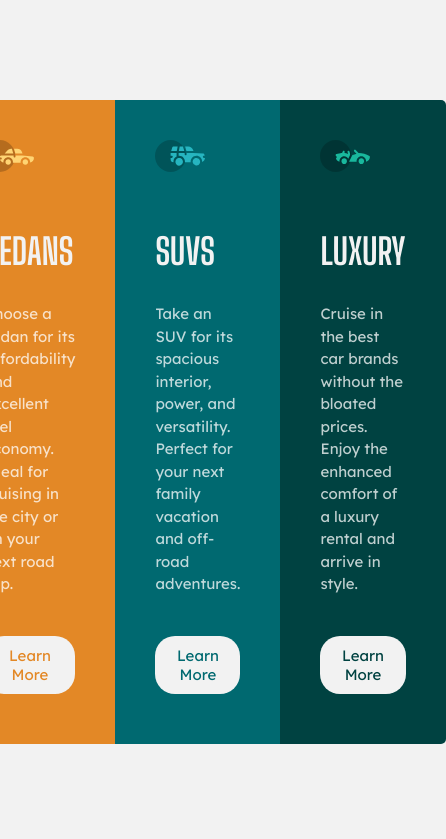
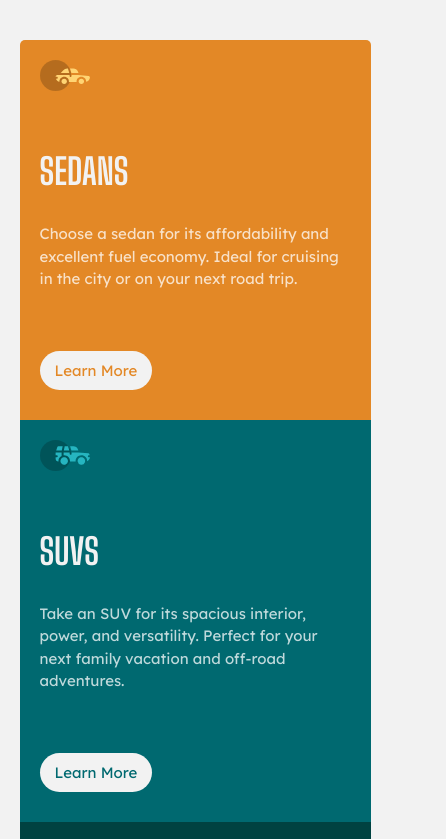
Before and after one commit to WangaiJM/3-column-component, a plain HTML site: page index.html in a window 390 px wide. Shown: the top 839 px of the page, 446 px wide, since content can reach past the window. Drawn offline with Linux system fonts and the light colour scheme.

Commit message:
mobile and final solution

```diff
--- a/css/style.css
+++ b/css/style.css
@@ -31,7 +31,6 @@ body {
   border-radius: 0.5rem;
   display: flex;
   width: 84rem;
-  min-height: 50vh;
 }
 .card {
   padding: 4rem;
@@ -73,7 +72,7 @@ body {
   color: var(--paragraphs);
 }
 .btn {
-  margin-top: 3rem;
+  margin-top: 5rem;
   padding: 1rem 1.5rem;
   font-size: 1.5rem;
   font-family: "Lexend Deca", sans-serif;
@@ -95,3 +94,23 @@ body {
   border: 2px solid var(--bhb);
   color: var(--bhb);
 }
+@media (max-width: 640px) {
+  .container {
+    flex-direction: column;
+    width: 90%;
+    margin: 4rem auto;
+  }
+  .card {
+    padding: 2rem;
+  }
+  .card:nth-child(1) {
+    border-top-right-radius: 0.5rem;
+    border-top-left-radius: 0.5rem;
+    border-bottom-left-radius: 0;
+  }
+  .card:nth-child(3) {
+    border-bottom-right-radius: 0.5rem;
+    border-bottom-left-radius: 0.5rem;
+    border-top-right-radius: 0;
+  }
+}
```
